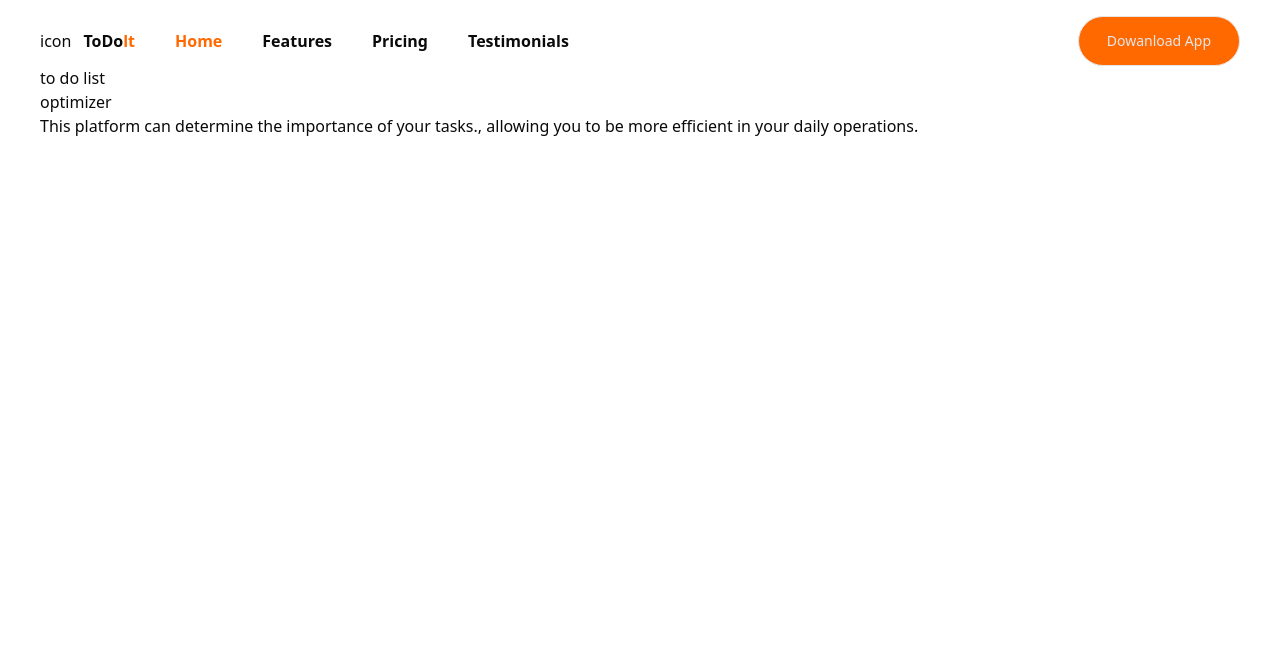
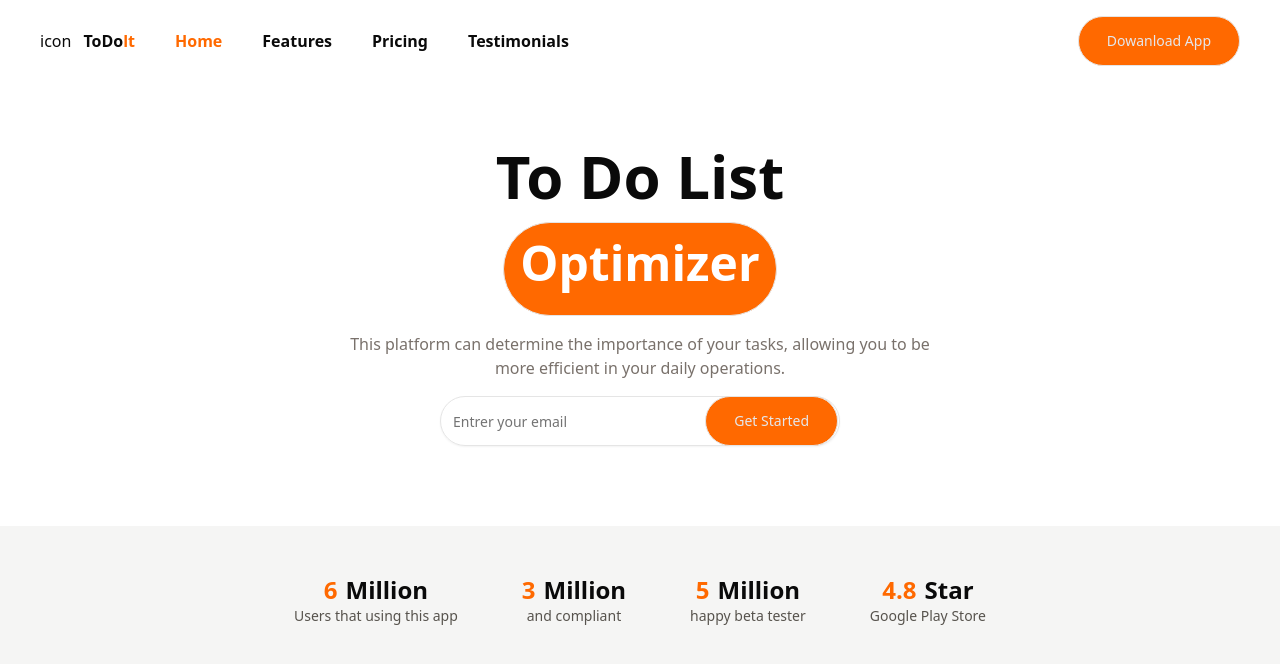
Before and after one commit to Ambdulghaffar/nextjs-todolist, a Next.js app: page / in a window 1280 px wide. Shown: the top 664 px of the page. Built offline with nearby package versions, Linux system fonts and the light colour scheme.

Commit message:
feat: add banner and footer components

```diff
--- a/src/app/page.tsx
+++ b/src/app/page.tsx
@@ -1,12 +1,15 @@
 import Banner from "@/components/home/banner";
-import HomeNavbar from "@/components/home/home-navbar";
-import Image from "next/image";
+import Footer from "@/components/home/footer";
+import NavbarHome from "@/components/home/navbar-home";
 
 export default function Home() {
   return (
-    <div className="px-10 pt-4">
-    <HomeNavbar/>
-    <Banner/>
-    </div>
+    <>
+      <div className="px-10 pt-4">
+        <NavbarHome />
+        <Banner />
+      </div>
+      <Footer />
+    </>
   );
 }
--- a/src/components/home/banner.tsx
+++ b/src/components/home/banner.tsx
@@ -1,17 +1,27 @@
 import React from "react";
+import { Input } from "../ui/input";
+import { Button } from "../ui/button";
 
 export default function Banner() {
   return (
-    <>
-      <div>
-        <p>to do list</p>
-        <p>optimizer</p>
-        <p>
-          This platform can determine the importance of your tasks., allowing
-          you to be more efficient in your daily operations.
-        </p>
-
+    <div className="flex flex-col justify-center items-center my-20 space-y-4">
+      <p className="text-6xl capitalize font-bold">to do list</p>
+      <p className="border rounded-full px-4 pt-4 pb-7 bg-orange-500 text-5xl text-white font-bold capitalize">
+        optimizer
+      </p>
+      <p className="text-stone-500 text-center">
+        This platform can determine the importance of your tasks, allowing you
+        to be <br /> more efficient in your daily operations.
+      </p>
+      <div className="relative w-1/3">
+        <Input
+          className="py-6 rounded-full"
+          placeholder="Entrer your email"
+        ></Input>
+        <Button className="absolute right-0.5 bg-orange-500 border rounded-full px-7 py-6 capitalize text-sm text-gray-200">
+          get started
+        </Button>
       </div>
-    </>
+    </div>
   );
 }
--- /dev/null
+++ b/src/components/home/footer.tsx
@@ -0,0 +1,26 @@
+import React from "react";
+
+export default function Footer() {
+  const footerData = [
+    { number: "6", label: "million", description: "Users that using this app" },
+    { number: "3", label: "million", description: "and compliant" },
+    { number: "5", label: "million", description: "happy beta tester" },
+    { number: "4.8", label: "star", description: "Google Play Store" },
+  ];
+  return (
+<div className="w-full bg-stone-100 py-12">
+  <div className="max-w-5xl mx-auto flex justify-center items-center gap-16">
+    {footerData.map((data, index) => (
+      <div key={index} className="flex flex-col justify-center items-center text-center">
+        <div className="flex items-center gap-2 text-2xl font-bold">
+          <span className="text-orange-500">{data.number}</span>
+          <p className="capitalize">{data.label}</p>
+        </div>
+        <p className="text-stone-600 text-sm">{data.description}</p>
+      </div>
+    ))}
+  </div>
+</div>
+
+  );
+}
--- a/src/components/home/home-navbar.tsx
+++ b/src/components/home/navbar-home.tsx
@@ -2,7 +2,7 @@ import Link from "next/link";
 import React from "react";
 import { Button } from "../ui/button";
 
-export default function HomeNavbar() {
+export default function NavbarHome() {
 
   const linkData = [
     { name: "home", href: "#" , className: "text-orange-500"},
```
